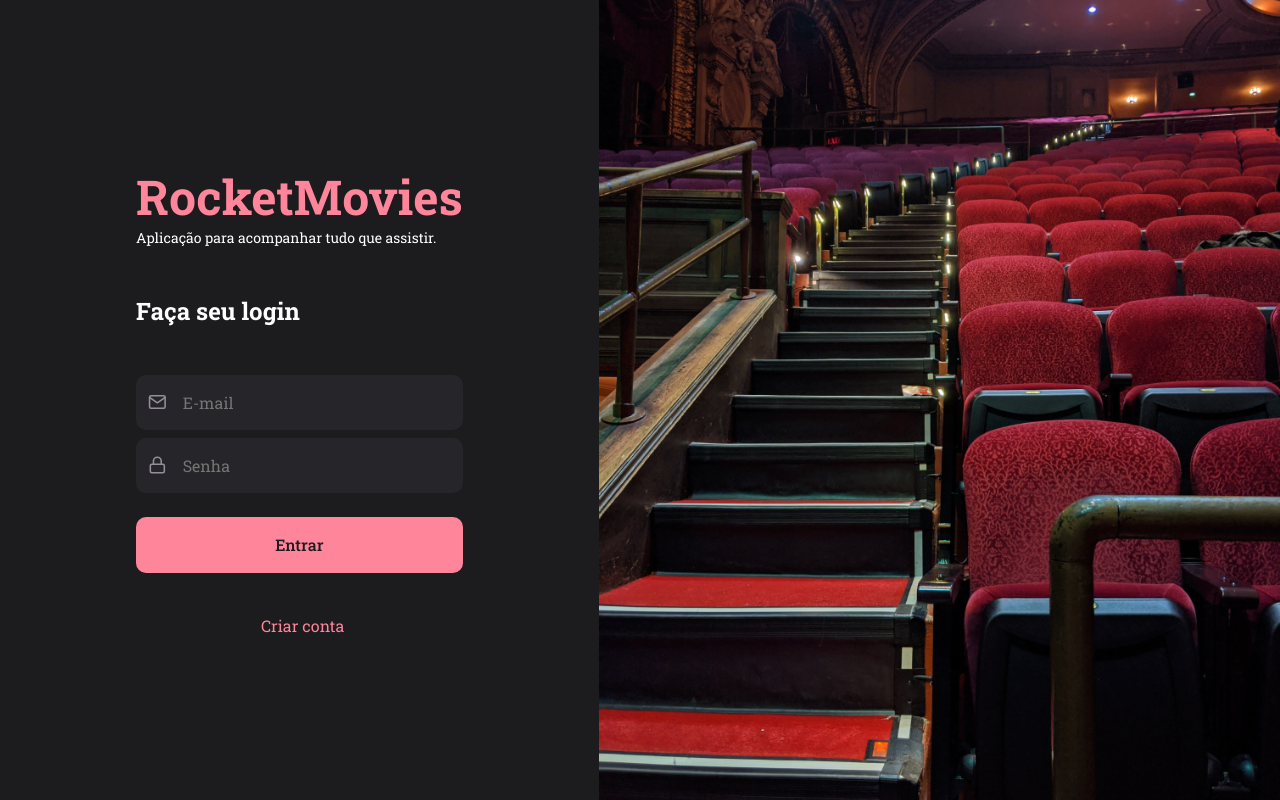
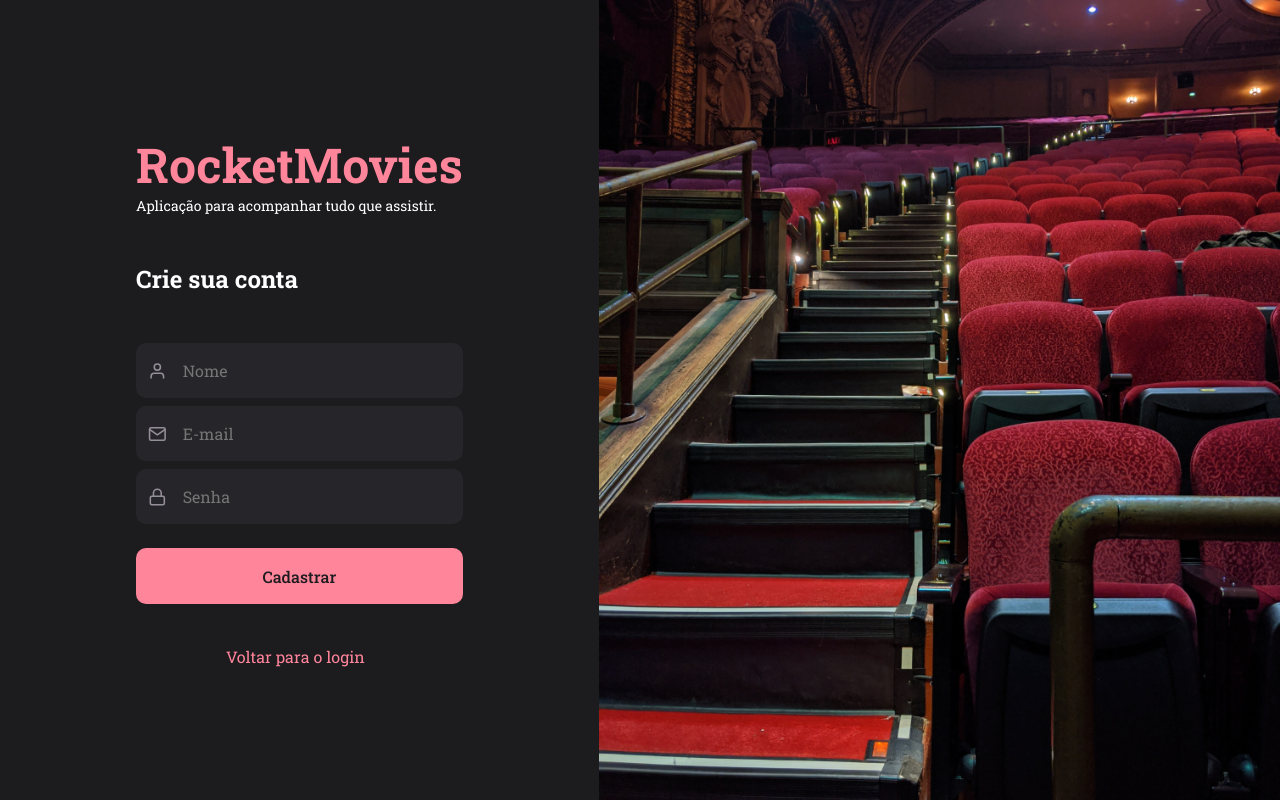
Before and after one commit to mcarnelos/projeto-rocketmovies, a React (Vite) app: page / in a window 1280 px wide. Built offline with nearby package versions, Linux system fonts and the light colour scheme.

Commit message:
page SignUp

```diff
--- a/src/main.jsx
+++ b/src/main.jsx
@@ -9,13 +9,14 @@
 /* import { MoviePreview } from './pages/MoviePreview' */
 /* import { CreateMovie } from './pages/CreateMovie' */
 /* import { Profile } from './pages/Profile' */
-import { SignIn } from './pages/SignIn'
+/* import { SignIn } from './pages/SignIn' */
+import { SignUp } from './pages/SignUp'
 
 ReactDOM.createRoot(document.getElementById('root')).render(
   <React.StrictMode>
     <ThemeProvider theme={theme}> {/* compartilhando o theme com toda a aplicação */}
       <GlobalStyles />
-      <SignIn />
+      <SignUp />
     </ThemeProvider>
   </React.StrictMode>,
 )
--- /dev/null
+++ b/src/pages/SignUp/index.jsx
@@ -0,0 +1,45 @@
+import { Container, Form, Background } from './styles'
+import { FiMail, FiLock, FiUser } from 'react-icons/fi'
+import { Input } from '../../components/Input'
+import { Button } from '../../components/Button'
+
+
+export function SignUp() {
+  return (
+    <Container>
+
+      <Form>
+        <h1>RocketMovies</h1>
+        <p>Aplicação para acompanhar tudo que assistir.</p>
+
+        <h2>Crie sua conta</h2>
+
+        <Input
+          placeholder='Nome'
+          type="text"
+          icon={FiUser}
+        />
+
+        <Input
+          placeholder='E-mail'
+          type="text"
+          icon={FiMail}
+        />
+
+        <Input
+          placeholder='Senha'
+          type="password"
+          icon={FiLock}
+        />
+
+        <Button title="Cadastrar" />
+
+        <a href="#">
+          Voltar para o login
+        </a>
+
+      </Form>
+      <Background />
+    </Container>
+  )
+}
--- /dev/null
+++ b/src/pages/SignUp/styles.js
@@ -0,0 +1,47 @@
+import styled from 'styled-components'
+import backgroundImg from '../../assets/background.png'
+
+export const Container = styled.div`
+  height: 100vh;
+
+  display: flex;
+  align-items: stretch;
+`
+
+export const Form = styled.form`
+  padding: 0 136px;
+
+  display: flex;
+  flex-direction: column;
+  justify-content: center;
+  align-items: start;
+
+  text-align: center;
+
+  > h1 {
+    font-size: 48px;
+    color: ${({ theme }) => theme.COLORS.PINK};
+  }
+
+  > h2 {
+    font-size: 24px;
+    margin: 48px 0;
+  }
+
+  > p {
+    font-size: 14px;
+    color: ${({ theme }) => theme.COLORS.GRAY_100};
+  }
+
+  > a {
+    margin-top: 42px;
+    margin-left: 90px;
+    color: ${({ theme }) => theme.COLORS.PINK};
+  }
+`
+
+export const Background = styled.div`
+  flex: 1;
+  background: url(${backgroundImg}) no-repeat center center;
+  background-size: cover;
+`
```
